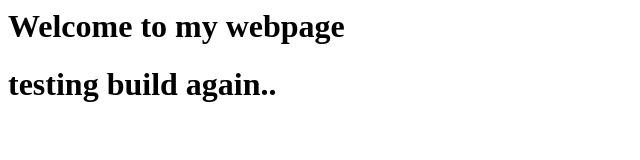
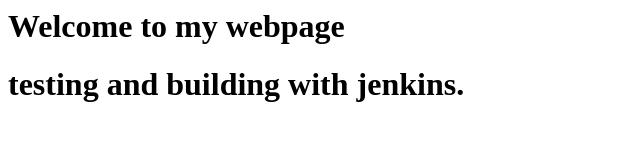
Before and after one commit to Tonyette/jenkinspracticecode, a plain HTML site: page simplecode/index.html in a window 1280 px wide. Shown: the whole page, without its empty margins (0-640 px from the left). Drawn offline with Linux system fonts and the light colour scheme.

Commit message:
testing..

```diff
--- a/simplecode/index.html
+++ b/simplecode/index.html
@@ -1,2 +1,2 @@
 <h1>Welcome to my webpage</h1>
-<h1>testing build again..</h1>
+<h1>testing and building with jenkins.</h1>
```
